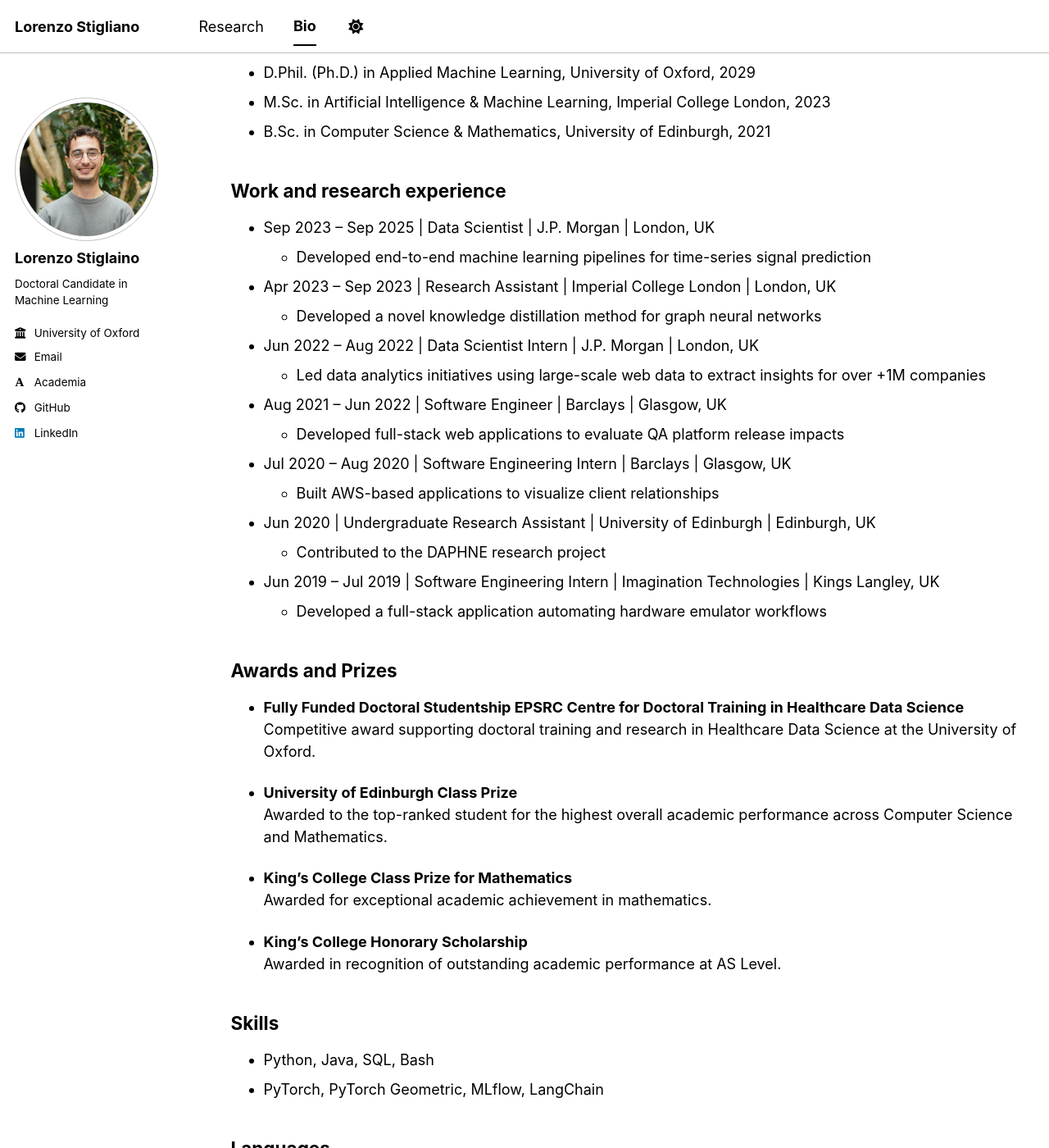
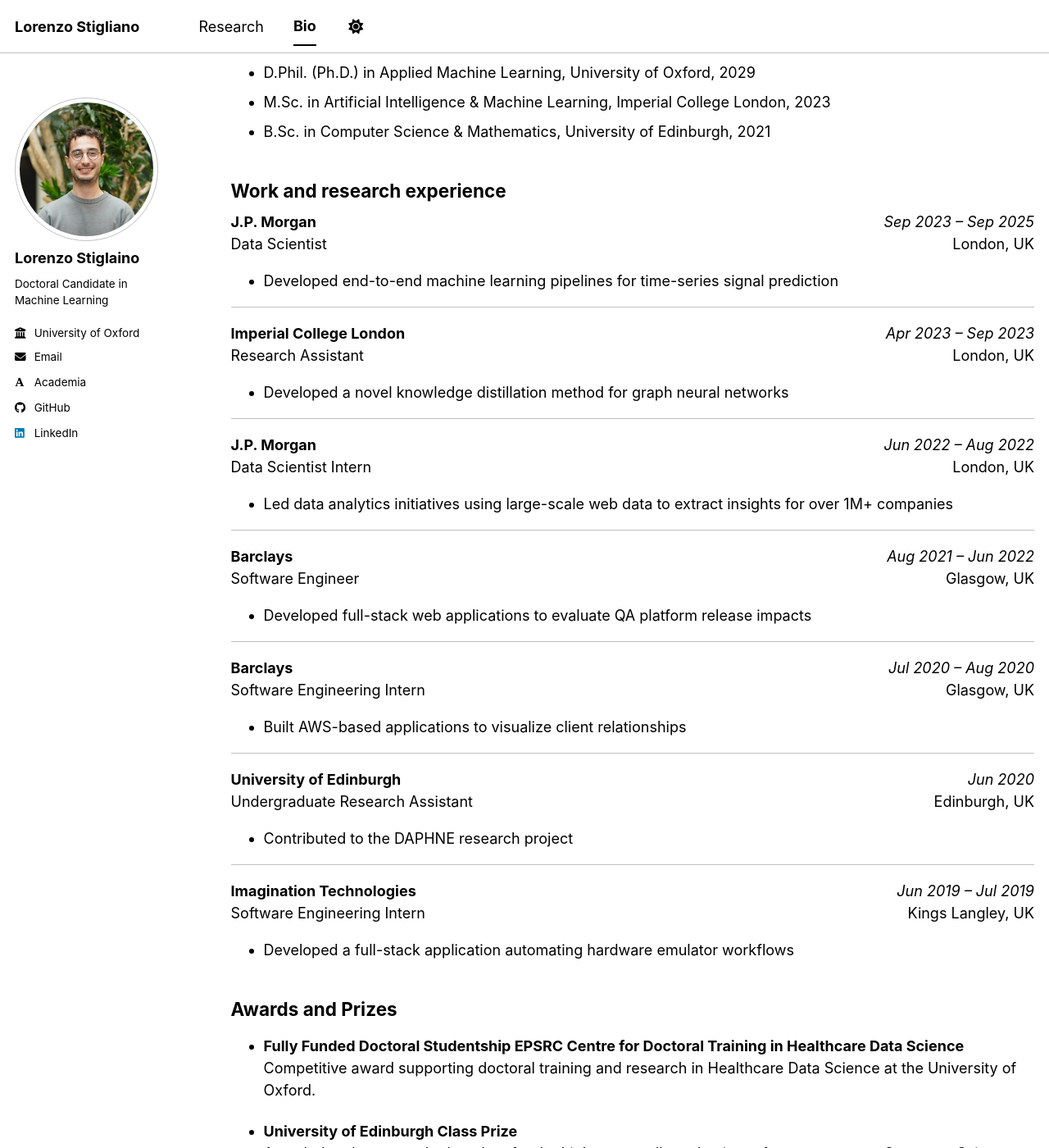
Before and after one commit to LorenzoStigliano/lorenzostigliano.github.io, a Jekyll site: the page built from _pages/cv.md, in a window 1280 px wide and 1400 px high, scrolled down 612 px. Shown: the whole window at 82% size. Built offline with Jekyll 4.4.1, drawn with Linux system fonts in a browser that asks for light colours; some web fonts are replaced; a script bundle is joined from its source files by our own code; library files that are not in the unit come from our copies.

Commit message:
change cv formatting

```diff
--- a/_pages/cv.md
+++ b/_pages/cv.md
@@ -25,26 +25,88 @@
 * B.Sc. in Computer Science & Mathematics, University of Edinburgh, 2021
 
 ## Work and research experience
-* Sep 2023 – Sep 2025 \| Data Scientist \| J.P. Morgan \| London, UK
-  * Developed end-to-end machine learning pipelines for time-series signal prediction
 
-* Apr 2023 – Sep 2023 \| Research Assistant \| Imperial College London \| London, UK
-  * Developed a novel knowledge distillation method for graph neural networks
+<div style="display:flex; justify-content:space-between;">
+  <strong>J.P. Morgan</strong>
+  <span><em>Sep 2023 – Sep 2025</em></span>
+</div>
+<div style="display:flex; justify-content:space-between;">
+  <span>Data Scientist</span>
+  <span>London, UK</span>
+</div>
+- Developed end-to-end machine learning pipelines for time-series signal prediction
 
-* Jun 2022 – Aug 2022 \| Data Scientist Intern \| J.P. Morgan \| London, UK
-  * Led data analytics initiatives using large-scale web data to extract insights for over +1M companies
+---
 
-* Aug 2021 – Jun 2022 \| Software Engineer \| Barclays \| Glasgow, UK
-  * Developed full-stack web applications to evaluate QA platform release impacts
+<div style="display:flex; justify-content:space-between;">
+  <strong>Imperial College London</strong>
+  <span><em>Apr 2023 – Sep 2023</em></span>
+</div>
+<div style="display:flex; justify-content:space-between;">
+  <span>Research Assistant</span>
+  <span>London, UK</span>
+</div>
+- Developed a novel knowledge distillation method for graph neural networks
 
-* Jul 2020 – Aug 2020 \| Software Engineering Intern \| Barclays \| Glasgow, UK
-  * Built AWS-based applications to visualize client relationships
+---
 
-* Jun 2020 \| Undergraduate Research Assistant \| University of Edinburgh \| Edinburgh, UK
-  * Contributed to the DAPHNE research project
+<div style="display:flex; justify-content:space-between;">
+  <strong>J.P. Morgan</strong>
+  <span><em>Jun 2022 – Aug 2022</em></span>
+</div>
+<div style="display:flex; justify-content:space-between;">
+  <span>Data Scientist Intern</span>
+  <span>London, UK</span>
+</div>
+- Led data analytics initiatives using large-scale web data to extract insights for over 1M+ companies
 
-* Jun 2019 – Jul 2019 \| Software Engineering Intern \| Imagination Technologies \| Kings Langley, UK
-  * Developed a full-stack application automating hardware emulator workflows
+---
+
+<div style="display:flex; justify-content:space-between;">
+  <strong>Barclays</strong>
+  <span><em>Aug 2021 – Jun 2022</em></span>
+</div>
+<div style="display:flex; justify-content:space-between;">
+  <span>Software Engineer</span>
+  <span>Glasgow, UK</span>
+</div>
+- Developed full-stack web applications to evaluate QA platform release impacts
+
+---
+
+<div style="display:flex; justify-content:space-between;">
+  <strong>Barclays</strong>
+  <span><em>Jul 2020 – Aug 2020</em></span>
+</div>
+<div style="display:flex; justify-content:space-between;">
+  <span>Software Engineering Intern</span>
+  <span>Glasgow, UK</span>
+</div>
+- Built AWS-based applications to visualize client relationships
+
+---
+
+<div style="display:flex; justify-content:space-between;">
+  <strong>University of Edinburgh</strong>
+  <span><em>Jun 2020</em></span>
+</div>
+<div style="display:flex; justify-content:space-between;">
+  <span>Undergraduate Research Assistant</span>
+  <span>Edinburgh, UK</span>
+</div>
+- Contributed to the DAPHNE research project
+
+---
+
+<div style="display:flex; justify-content:space-between;">
+  <strong>Imagination Technologies</strong>
+  <span><em>Jun 2019 – Jul 2019</em></span>
+</div>
+<div style="display:flex; justify-content:space-between;">
+  <span>Software Engineering Intern</span>
+  <span>Kings Langley, UK</span>
+</div>
+- Developed a full-stack application automating hardware emulator workflows
 
 ## Awards and Prizes
 
```
